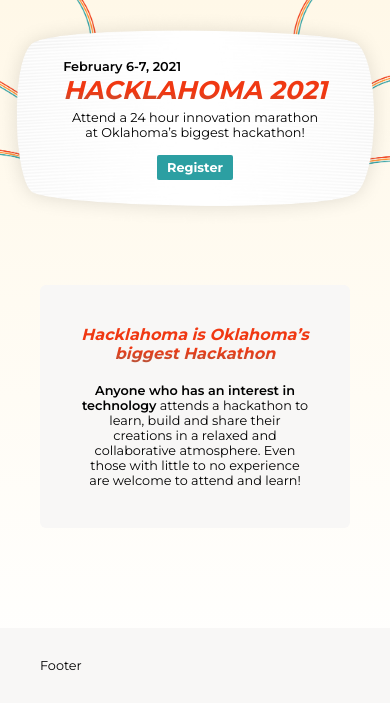
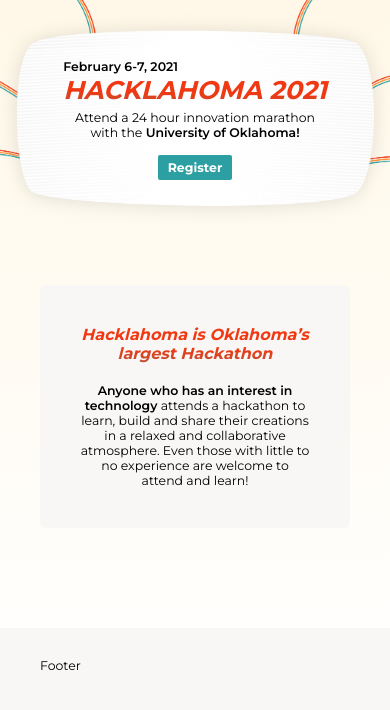
Before and after one commit to Hacklahoma/2021, a React (Create React App) app: page / in a window 390 px wide. Shown: the top 710 px of the page. Built offline with nearby package versions, Linux system fonts and the light colour scheme.

Commit message:
Touching up and rewording

```diff
--- a/src/components/About.jsx
+++ b/src/components/About.jsx
@@ -7,7 +7,7 @@
 const About = () => (
   <div className="about">
     <div className="box">
-      <h2>Hacklahoma is Oklahoma’s biggest Hackathon</h2>
+      <h2>Hacklahoma is Oklahoma’s largest Hackathon</h2>
       {/* eslint-disable-next-line max-len */}
       <p><strong>Anyone who has an interest in technology</strong> attends a hackathon to learn, build and share their creations in a relaxed and collaborative atmosphere. Even those with little to no experience are welcome to attend and learn!</p>
     </div>
--- a/src/components/Header.jsx
+++ b/src/components/Header.jsx
@@ -13,7 +13,7 @@
             <p>February 6-7, 2021</p>
             <h1>HACKLAHOMA 2021</h1>
           </div>
-          <p className="subtitle">Attend a 24 hour innovation marathon at Oklahoma’s biggest hackathon!</p>
+          <p className="subtitle">Attend a 24 hour innovation marathon with the <strong>University of Oklahoma!</strong></p>
           <a href="/" className="register">Register</a>
         </div>
       </div>
--- a/src/styles/app.scss
+++ b/src/styles/app.scss
@@ -1,4 +1,7 @@
+@import './constants';
+
 body {
+  background: $light;
   font-family: 'Montserrat', -apple-system, BlinkMacSystemFont, 'Segoe UI', 'Roboto', 'Oxygen',
     'Ubuntu', 'Cantarell', 'Fira Sans', 'Droid Sans', 'Helvetica Neue',
     sans-serif;
@@ -31,18 +34,17 @@
   width: 100vw;
 }
 
+.subtitle {
+  font-size: 1.1em;
+}
+
 @media only screen and (max-width: 840px) {
   h1 {
     font-size: 2.45em;
   }
 
-  h2 {
-    font-size: 1.2em;
-  }
-
-  p,
-  a {
-    font-size: 0.9em;
+  .subtitle {
+    font-size: 1em;
   }
 
   .box {
@@ -60,8 +62,9 @@
   }
 
   p,
-  a {
-    font-size: 0.8em;
+  a,
+  .subtitle {
+    font-size: 0.78em;
   }
 
   .box {
--- a/src/styles/header.scss
+++ b/src/styles/header.scss
@@ -57,7 +57,7 @@
 
       .subtitle {
         margin: 15px 0 35px;
-        max-width: 450px;
+        max-width: 390px;
       }
 
       .register {
@@ -98,7 +98,7 @@
 
         .subtitle {
           margin: 10px 0 25px;
-          max-width: 400px;
+          max-width: 370px;
         }
       }
     }
```
